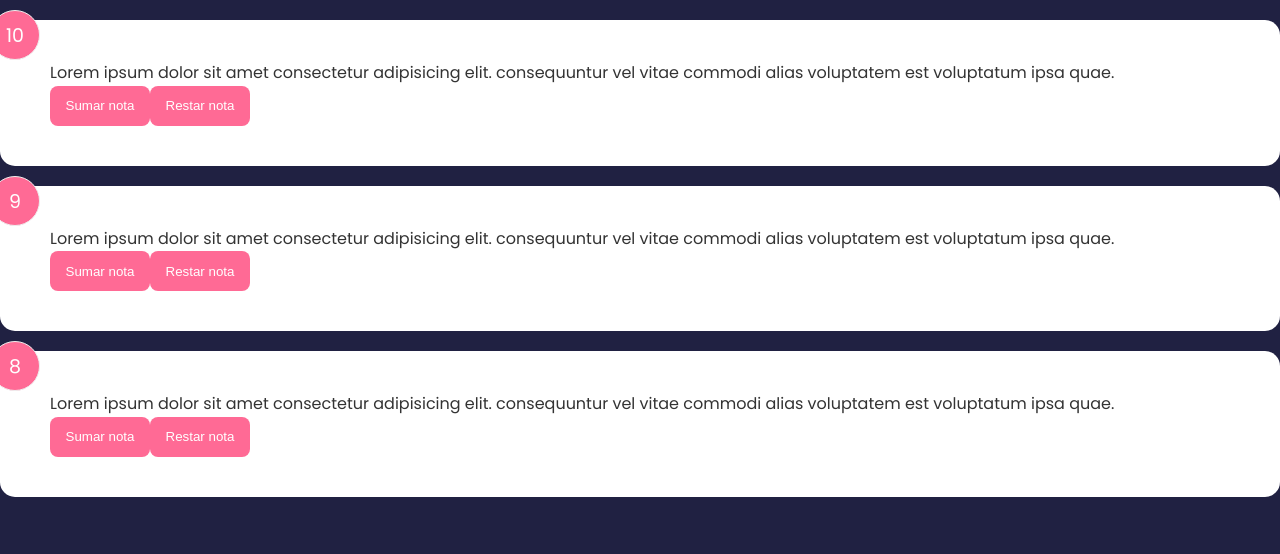
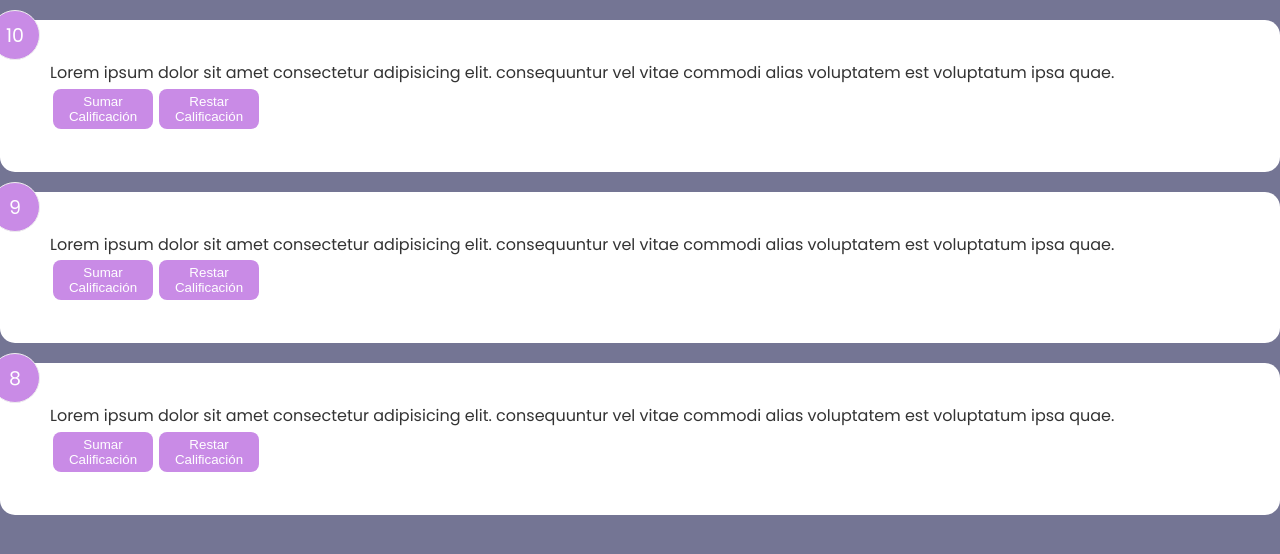
Before and after one commit to NADaza122/feedback-, a React (Create React App) app: page / in a window 1280 px wide. Shown: the top 554 px of the page. Built offline with nearby package versions, Linux system fonts and the light colour scheme; the HTML template or start-up script is replaced by a standard one.

Commit message:
cambios estilos

```diff
--- a/src/App.js
+++ b/src/App.js
@@ -1,6 +1,6 @@
-//dependencias necesrias
+//Dependencias necesarias
 import {useState} from "react";
-//data
+//Data
 import Resenias from "./data/Resenias";
 
 import "./index.css";
@@ -12,7 +12,7 @@ import ListR from "./components/ReseniaList";
 
 function App(){
 
-    //crear estado para arregl de resenia
+    //Crear estado para arreglo de resenia
     const [lista_resenias,
         setListaResenias ] = useState(Resenias)
 
--- a/src/components/Resenias.jsx
+++ b/src/components/Resenias.jsx
@@ -5,14 +5,14 @@ const Resenia = ({ resenia }) => {
     const [comments,
            setCommets]=useState(resenia.text)
 
-    //cambiar el estado
+    //Sumar el estado de la Calificación
     const agregarNota=()=>{
         setRating((prev)=>{
             return prev +1
         })
     }
 
-    //restar la nota
+    //Restar el estado de la Calificación
     const restarNota=()=>{
         setRating((prev)=>{
             return prev -1
@@ -28,10 +28,10 @@ const Resenia = ({ resenia }) => {
                 {comments}
             </div>
             <button className='btn' onClick={agregarNota}>
-                Sumar nota
+                Sumar Calificación
             </button>
             <button className='btn' onClick={restarNota}>
-               Restar nota
+               Restar Calificación
             </button>
         </div>
     )
--- a/src/index.css
+++ b/src/index.css
@@ -8,7 +8,7 @@
 
 body {
   font-family: 'Poppins', sans-serif;
-  background-color: #202142;
+  background-color: #747594;
   color: #fff;
   line-height: 1.6;
 }
@@ -87,7 +87,7 @@ header {
 
 .rating li:hover,
 .num-display {
-  background: #ff6a95;
+  background: #c98be6;
   color: #fff;
 }
 
@@ -96,7 +96,7 @@ header {
 }
 
 [type='radio']:checked ~ label {
-  background: #ff6a95;
+  background: #c98be6;
   color: #fff;
 }
 
@@ -153,7 +153,8 @@ input:focus {
   width: 100px;
   height: 40px;
   cursor: pointer;
-  background-color: #ff6a95;
+  background-color: #c98be6;
+  margin: 3px 3px 3px 3px;
 }
 
 .btn-primary {
@@ -161,7 +162,7 @@ input:focus {
 }
 
 .btn-secondary {
-  background: #ff6a95;
+  background: #c98be6;
 }
 
 .btn:hover {
@@ -201,7 +202,7 @@ input:focus {
 }
 
 .about-link a:hover {
-  color: #ff6a95;
+  color: #c98be6;
 }
 
 .about h1 {
--- a/src/index.js
+++ b/src/index.js
@@ -3,7 +3,7 @@ import App from  './App'
 import React from 'react';
 import ReactDOM from 'react-dom/client';
 import './index.css';
-//ejecuta
+//Ejecucion
 const root = ReactDOM.createRoot(document.getElementById('root'));
 root.render(
     <App/>
```
